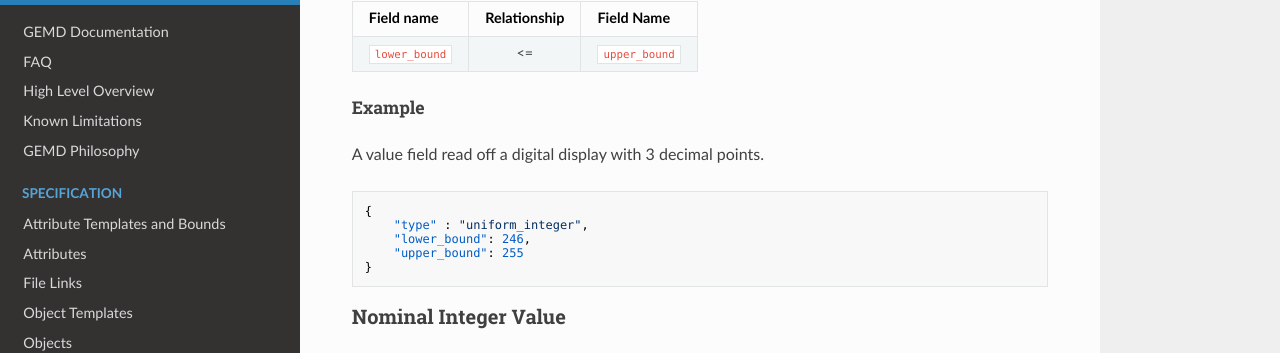
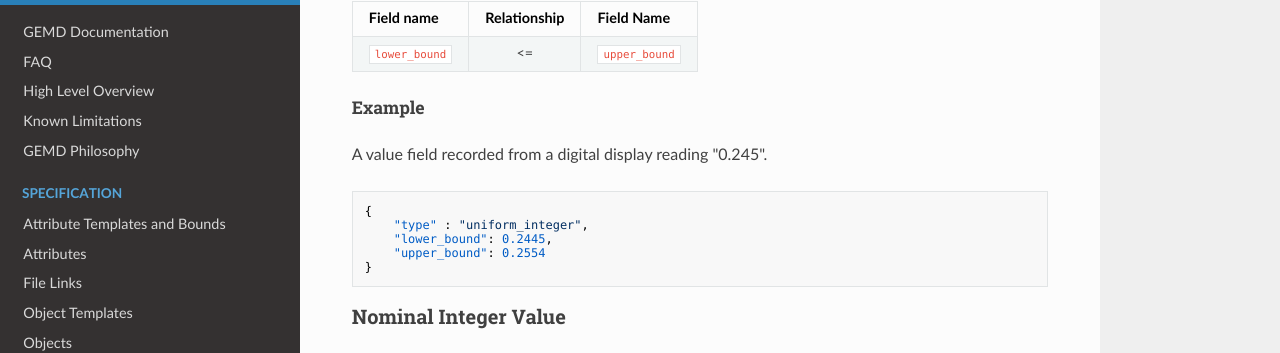
Before and after one commit to CitrineInformatics/gemd-docs, an MkDocs documentation site: the page built from docs/specification/value-types.md, in a window 1280 px wide and 900 px high, scrolled down 3200 px. Shown: the part 113-466 px from the top of the window. Built offline with MkDocs 1.6.1, drawn with Linux system fonts in a browser that asks for light colours; nearby versions of some CDN libraries.

Commit message:
Changing rounding of Uniform_Integer example
My impression is that standard rounding rules apply to equipment, so I updated the example to make more sense to _me_, at least.

````diff
--- a/docs/specification/value-types.md
+++ b/docs/specification/value-types.md
@@ -148,12 +148,12 @@ In order to be valid, the entirety of the distribution must fall within the boun
 
 ##### Example
 
-A value field read off a digital display with 3 decimal points.
+A value field recorded from a digital display reading "0.245".
 ```json
 {
     "type" : "uniform_integer",
-    "lower_bound": 246,
-    "upper_bound": 255
+    "lower_bound": 0.2445,
+    "upper_bound": 0.2554
 }
 ```
 
````
